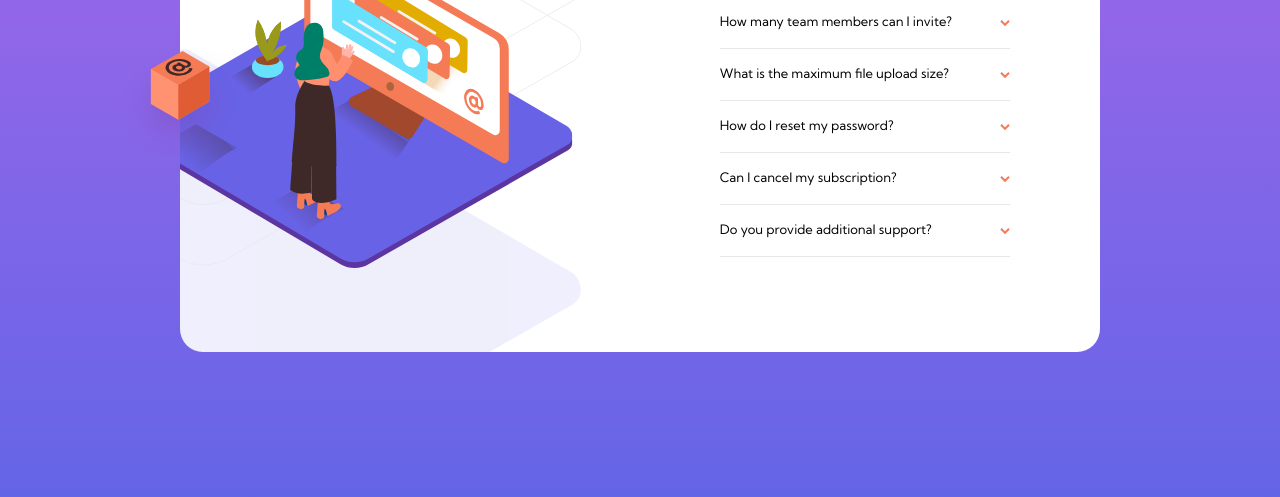
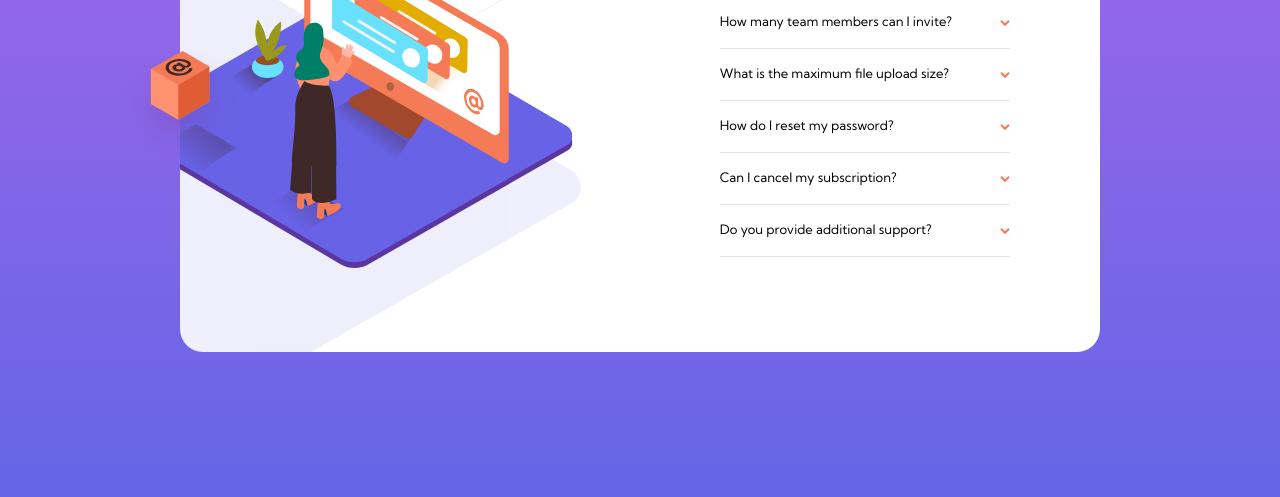
Before and after one commit to Chomikens/Frontendmentop-faq-accordion-card, a website built with Vite: page src/index.html in a window 1280 px wide. Shown: the part 303-800 px from the top of the page. Built offline with nearby package versions, Linux system fonts and the light colour scheme; some packages are replaced by stand-ins of ours.

Commit message:
fixning position

```diff
--- a/src/scss/components/_faq.scss
+++ b/src/scss/components/_faq.scss
@@ -62,7 +62,7 @@
 			transform: translateX(-50%);
 
 			@include mq(medium) {
-				bottom: -50%;
+				bottom: -20%;
 				left: 50%;
 
 				min-width: 780px;
```
